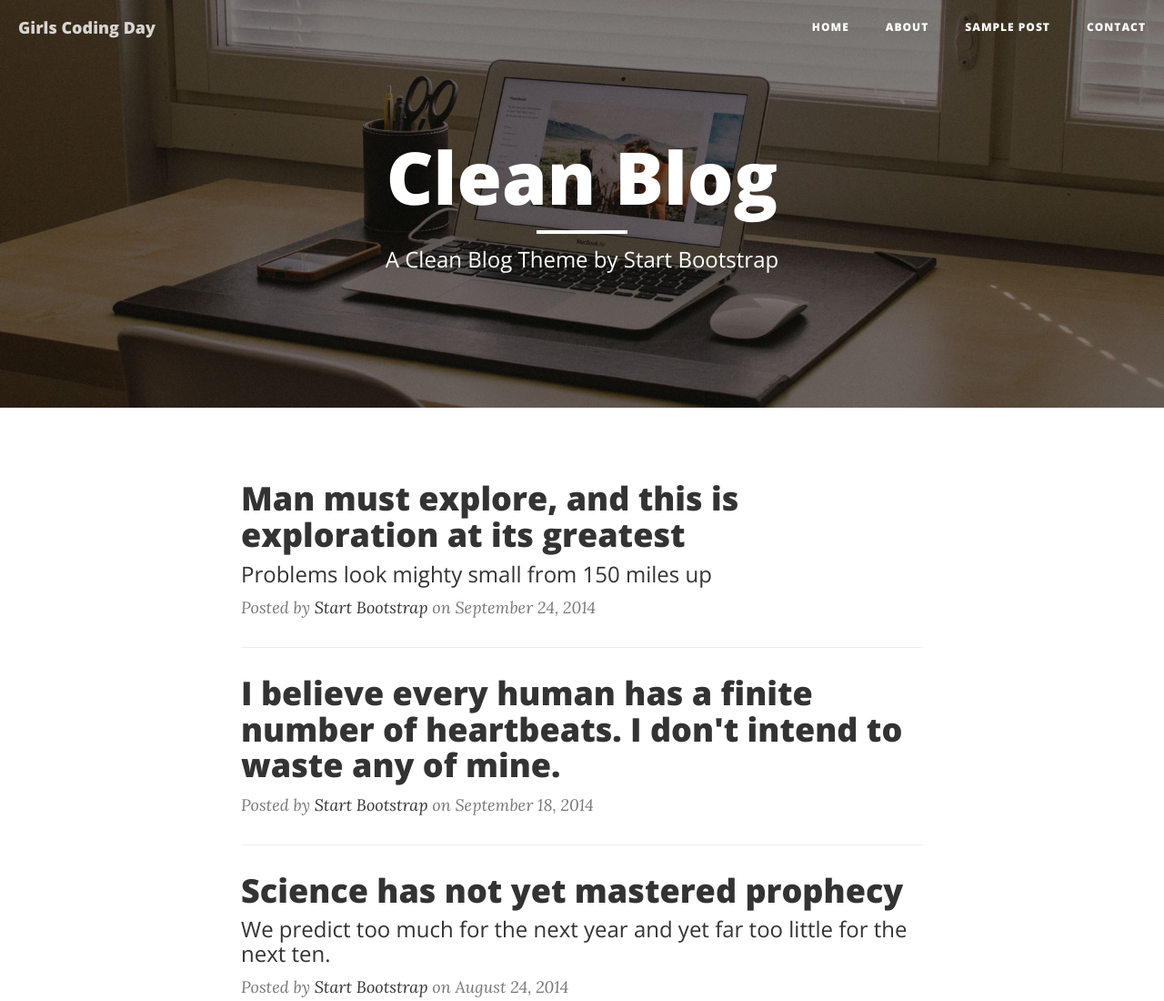
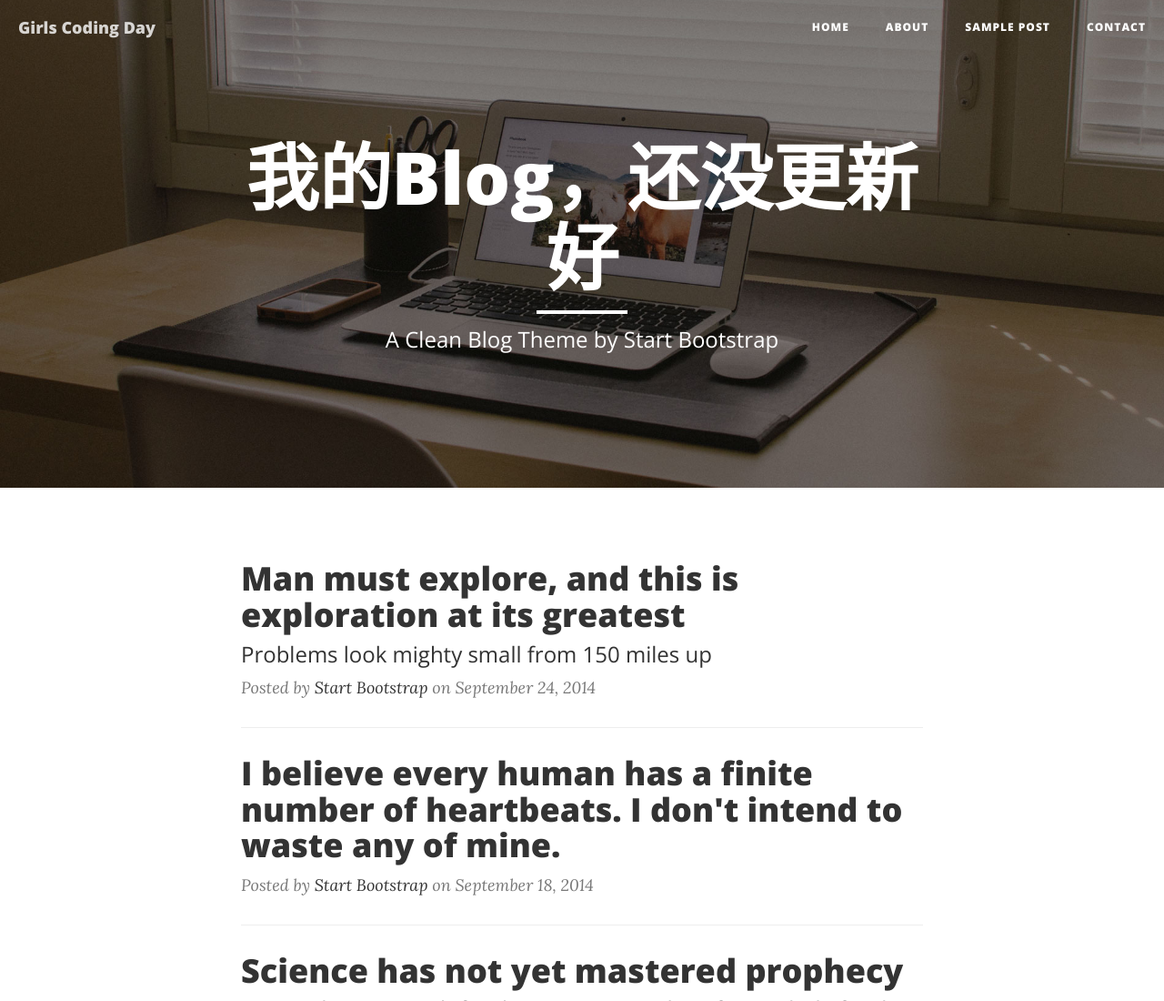
Before and after one commit to ellenzhuang/GirlsCodingDayDemo, a website: page index.html in a window 1280 px wide. Shown: the top 1100 px of the page at 91% size. Drawn offline with nearby package versions, Linux system fonts and the light colour scheme.

Commit message:
第二次修改
修改主标题

```diff
--- a/index.html
+++ b/index.html
@@ -74,7 +74,7 @@
             <div class="row">
                 <div class="col-lg-8 col-lg-offset-2 col-md-10 col-md-offset-1">
                     <div class="site-heading">
-                        <h1>Clean Blog</h1>
+                        <h1>我的Blog，还没更新好</h1>
                         <hr class="small">
                         <span class="subheading">A Clean Blog Theme by Start Bootstrap</span>
                     </div>
```
